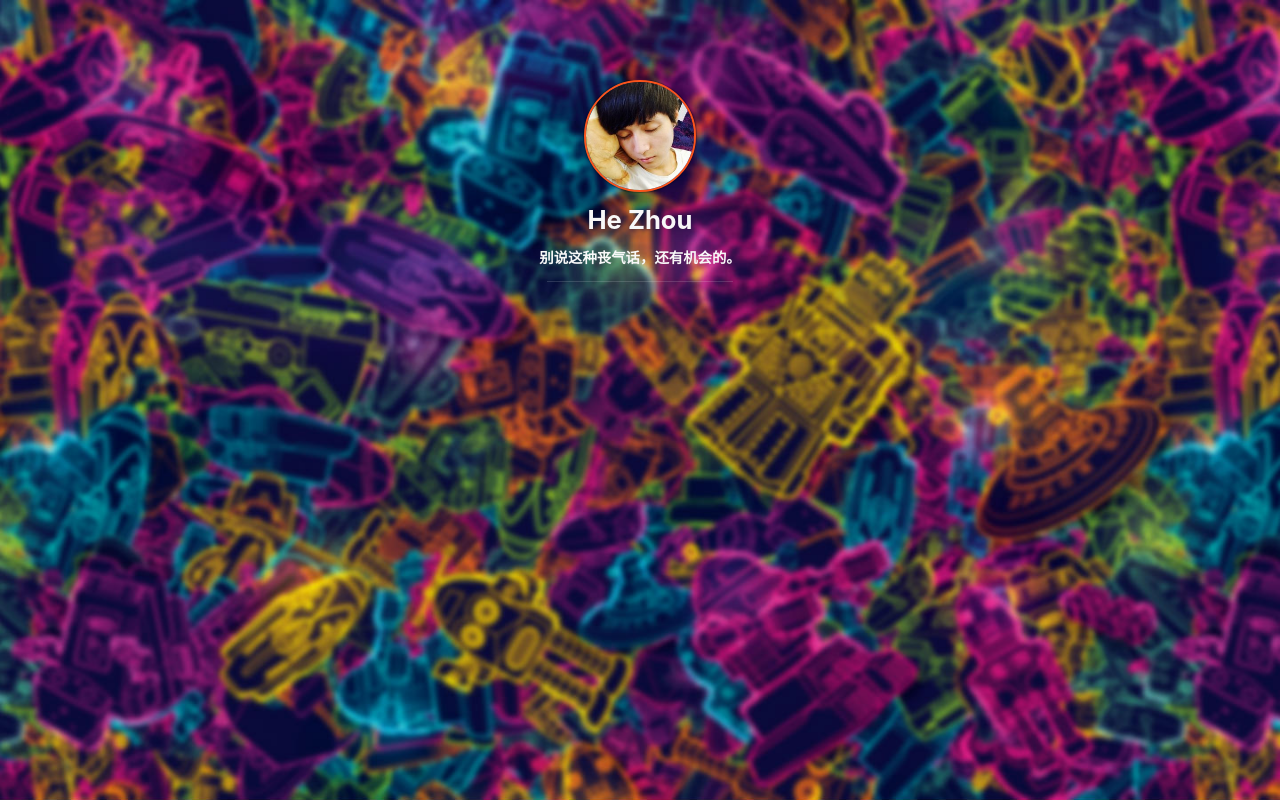
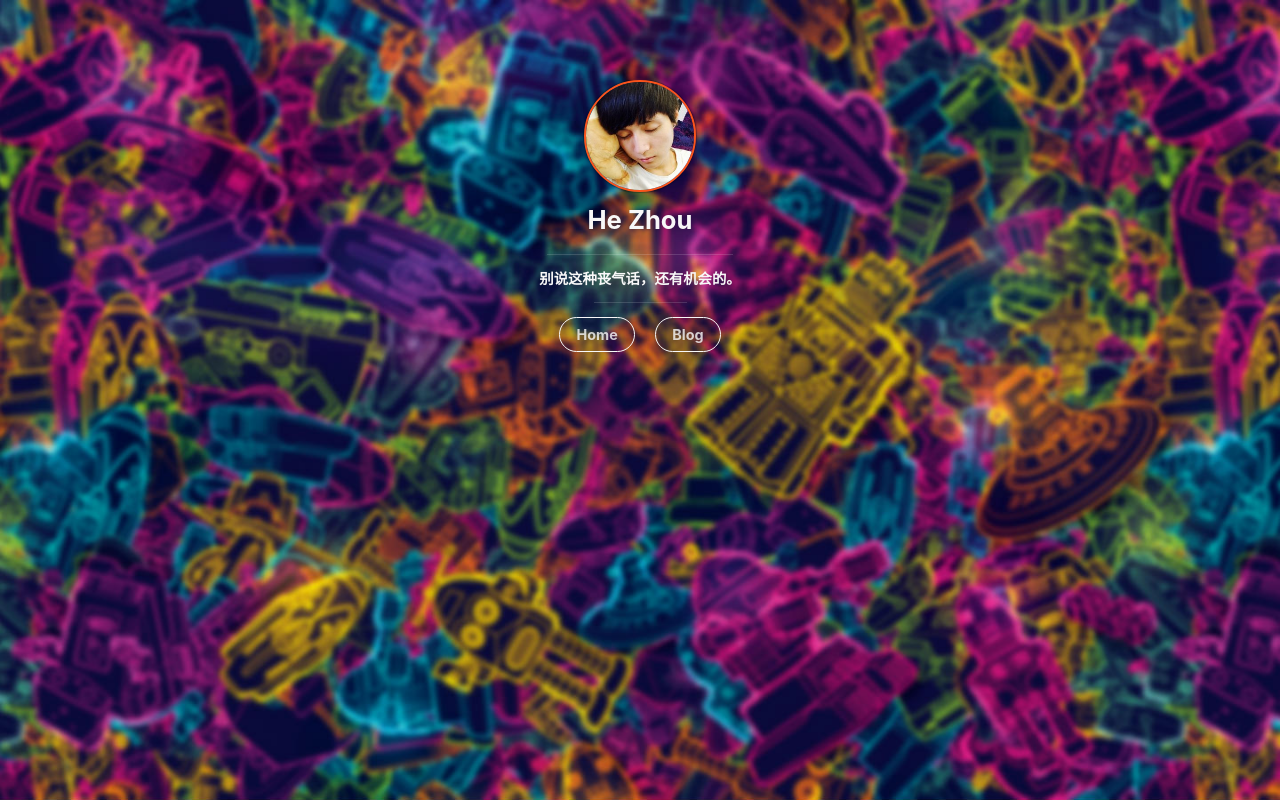
Before and after one commit to hezhii/home, a website built with webpack: page index.html in a window 1280 px wide. Built offline with nearby package versions, Linux system fonts and the light colour scheme.

Commit message:
Add navigation

```diff
--- a/index.html
+++ b/index.html
@@ -20,8 +20,15 @@
           <img src="./src/imgs/avatar.jpg" alt="何洲的头像" class="avatar">
         </a>
         <h1>He Zhou</h1>
+        <hr class="long">
         <h2>别说这种丧气话，还有机会的。</h2>
-        <hr class="long">
+        <hr class="short">
+        <nav>
+          <ul>
+            <li><a href="http://www.whezh.com" title="home">Home</a></li>
+            <li><a href="http://blog.whezh.com" title="blog" target="_blank">Blog</a></li>
+          </ul>
+        </nav>
       </div>
     </div>
   </section>
--- a/src/index.css
+++ b/src/index.css
@@ -44,6 +44,12 @@ a:hover {
 
 a:active {
   color: #d4380d
+}
+
+ul {
+  margin: 0;
+  padding: 0;
+  list-style: none;
 }
 
 #main {
@@ -120,3 +126,28 @@ hr.long {
 hr.short {
   width: 15%;
 }
+
+nav {
+  margin-top: .85rem;
+  margin-bottom: 1rem;
+}
+
+nav li {
+  display: inline-block;
+  margin: 0 8px;
+  border-radius: 1.1rem;
+  border: 1px solid #f8f8f8;
+}
+
+nav li a {
+  display: block;
+  padding: .5rem 1rem;
+  font-size: .9em;
+  font-weight: bold;
+  opacity: .8;
+  color: #f8f8f8;
+}
+
+nav li a:focus {
+  text-decoration: none;
+}
```
